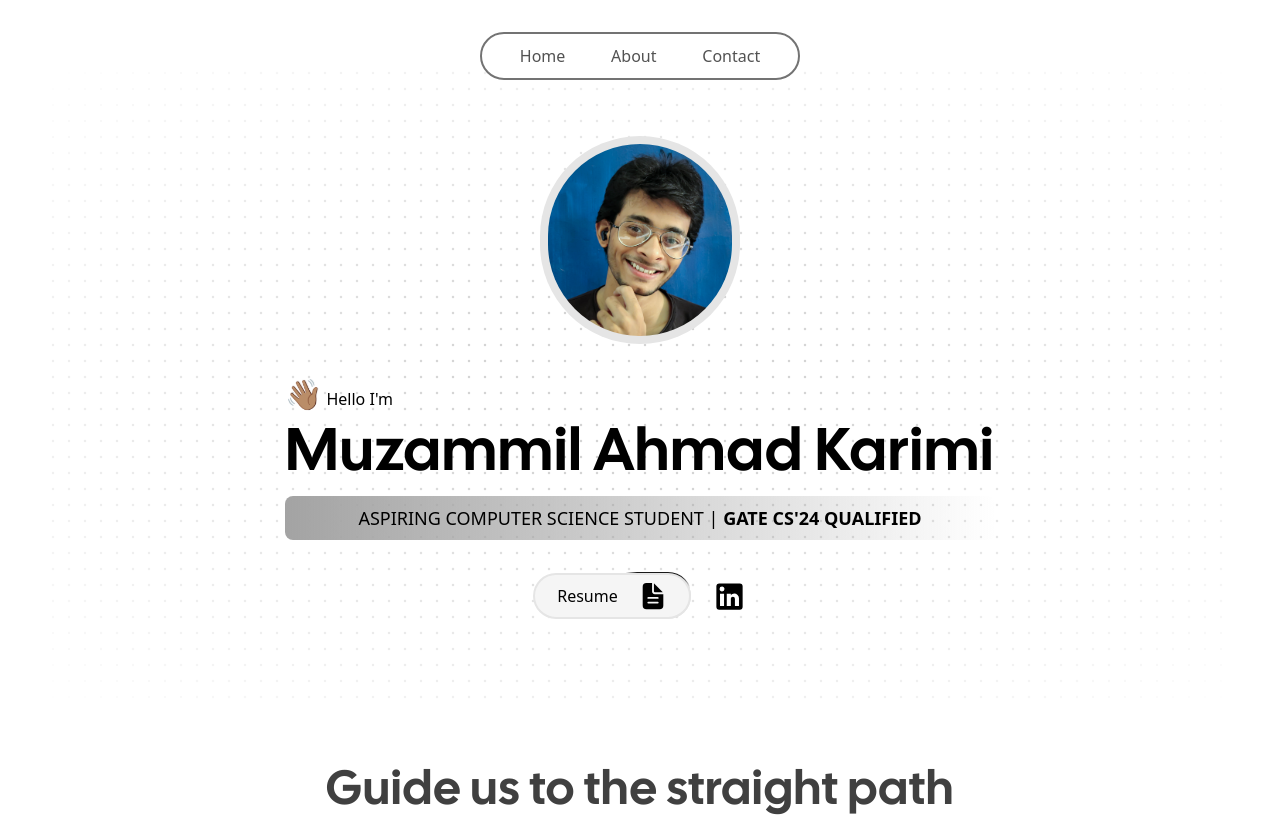
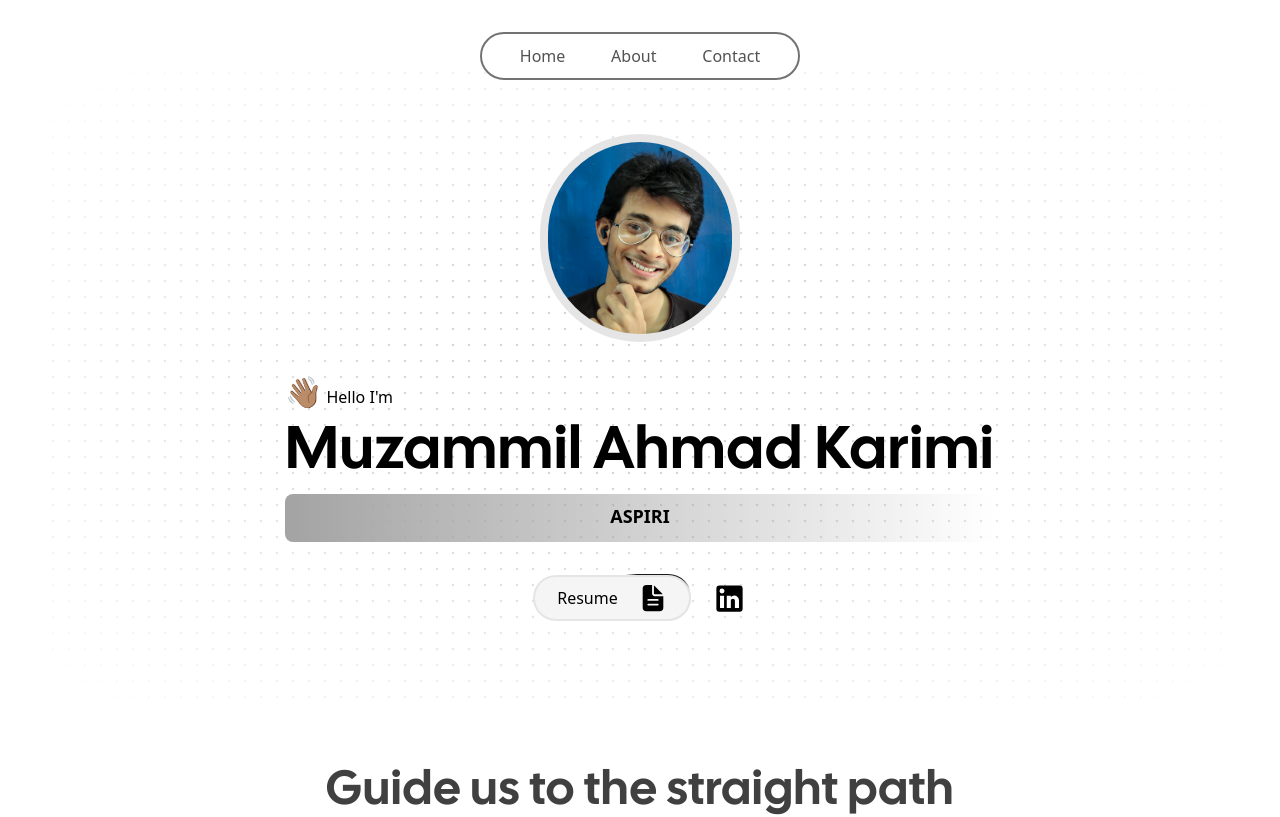
Before and after one commit to muzammilkarimi/muzammilkarimi.github.io, a Next.js app: page / in a window 1280 px wide. Shown: the top 817 px of the page. Built offline with nearby package versions, Linux system fonts and the light colour scheme.

Commit message:
typewriter effeect

```diff
--- a/package.json
+++ b/package.json
@@ -23,6 +23,7 @@
     "react-dom": "^18",
     "react-hot-toast": "^2.4.1",
     "react-icons": "^5.1.0",
+    "react-simple-typewriter": "^5.0.1",
     "react-toastify": "^10.0.4",
     "tailwind-merge": "^2.3.0"
   },
--- a/src/components/hero.tsx
+++ b/src/components/hero.tsx
@@ -5,6 +5,8 @@ import Image from "next/image";
 import { Button } from "./ui/moving-border";
 import { IoDocumentText } from "react-icons/io5";
 import Link from "next/link";
+import { useTypewriter, Cursor } from "react-simple-typewriter";
+
 import {
   LinkedIn,
   GitHub,
@@ -14,6 +16,21 @@ import {
 } from "@mui/icons-material";
 
 const Hero: React.FC = () => {
+  const [typewriterText] = useTypewriter({
+    words: [
+      "Aspiring Computer Science student",
+      "GATE CS'24 qualified",
+      "Web Developer",
+      "AI Enthusiast",
+      "UI/UX Designer",
+      "Graphic Designer",
+      "Story teller",
+    ],
+    loop: 0,
+    typeSpeed: 100,
+    deleteSpeed: 40,
+    delaySpeed: 2000,
+  });
   return (
     <HeroHighlight>
       <motion.h1
@@ -48,10 +65,9 @@ const Hero: React.FC = () => {
             <h1 className="text-4xl md:text-6xl font-bold text-center text-[color:var(--blue)] tracking-wide">
               Muzammil Ahmad Karimi
             </h1>
-            <Highlight className="text-black p-2">
-              <p className="text-center text-xs md:text-lg text-[color:var(--blue)] uppercase font-light font-sans ">
-                Aspiring <strong>Computer Science</strong> student |
-                <span className="font-bold"> gate cs&apos;24 qualified</span>
+            <Highlight className="text-black p-2 h-12 text-center items-center">
+              <p className="text-center text-sm md:text-lg text-[color:var(--blue)] uppercase font-semibold font-sans ">
+                <span>{typewriterText}</span>
               </p>
             </Highlight>
           </div>
```
Also changed, not shown: 1 other file (tests, documents, lock files or other folders).
